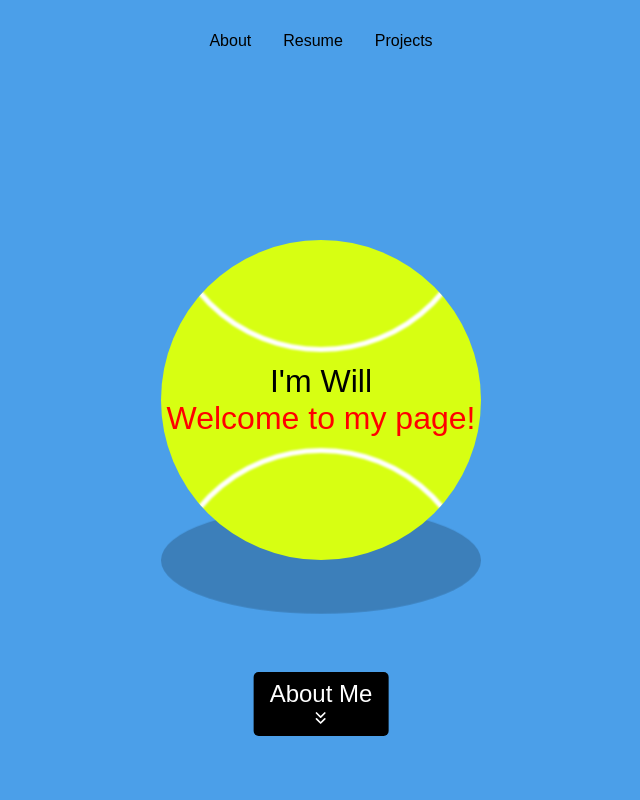
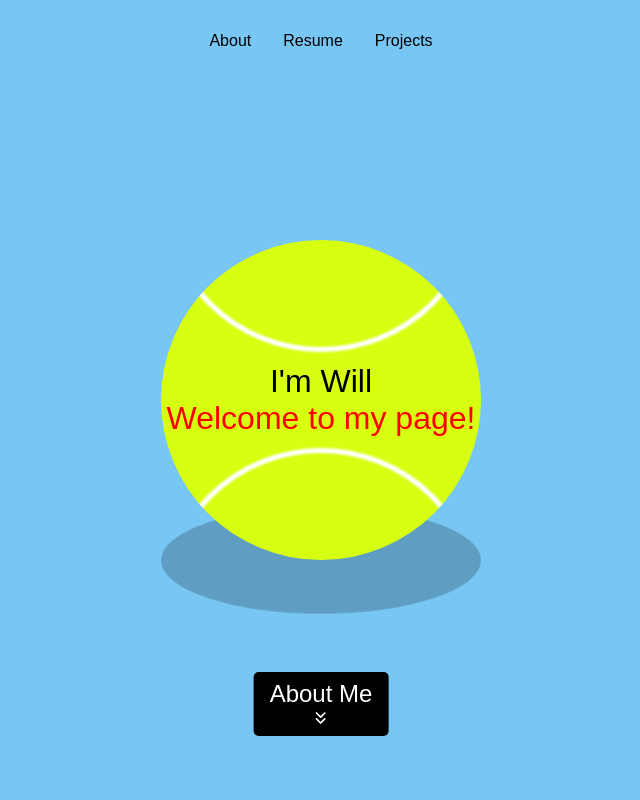
Before and after one commit to squilliam34/website, a React app: page / in a window 1280 px wide. Shown: the top 800 px of the page, without its empty margins (319-959 px from the left). Built offline with nearby package versions, Linux system fonts and the light colour scheme; the HTML template or start-up script is replaced by a standard one.

Commit message:
changed background color

```diff
--- a/src/css/styles.css
+++ b/src/css/styles.css
@@ -4,7 +4,7 @@
 }
 
 header {
-    background-color: #4b9fe9;
+    background-color: #77c6f3;
     color: black;
     padding: 1rem 0;
     text-align: center;
@@ -26,7 +26,7 @@ nav ul li a {
 }
 
 body {
-    background-color: #4b9fe9;
+    background-color: #77c6f3;
     color: black;
     font-family: 'Bebas Neue', sans-serif;
     margin: 0;
--- a/src/css/tennis.css
+++ b/src/css/tennis.css
@@ -1,6 +1,6 @@
 body{
     padding:0;
-    background: #4b9fe9;
+    background: #77c6f3;
 }
 
 .flex{
```
